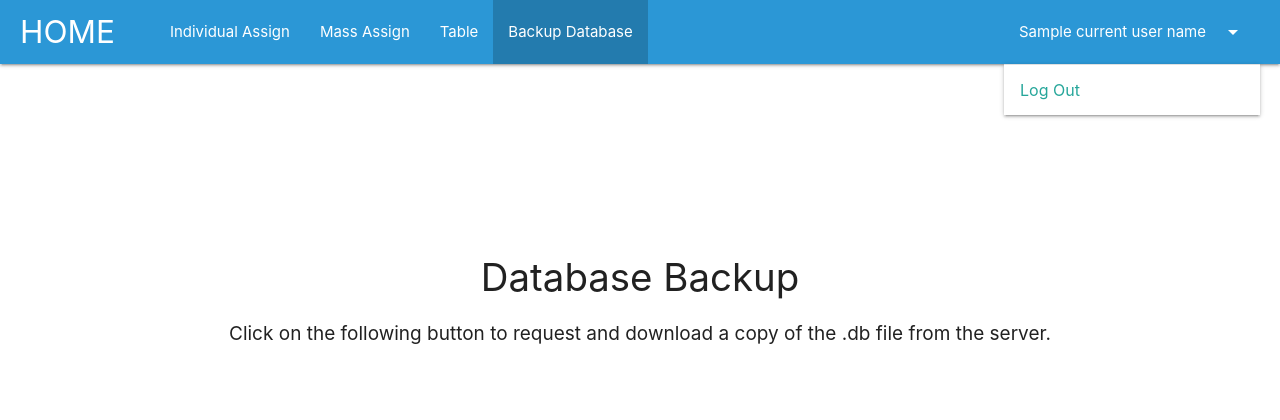
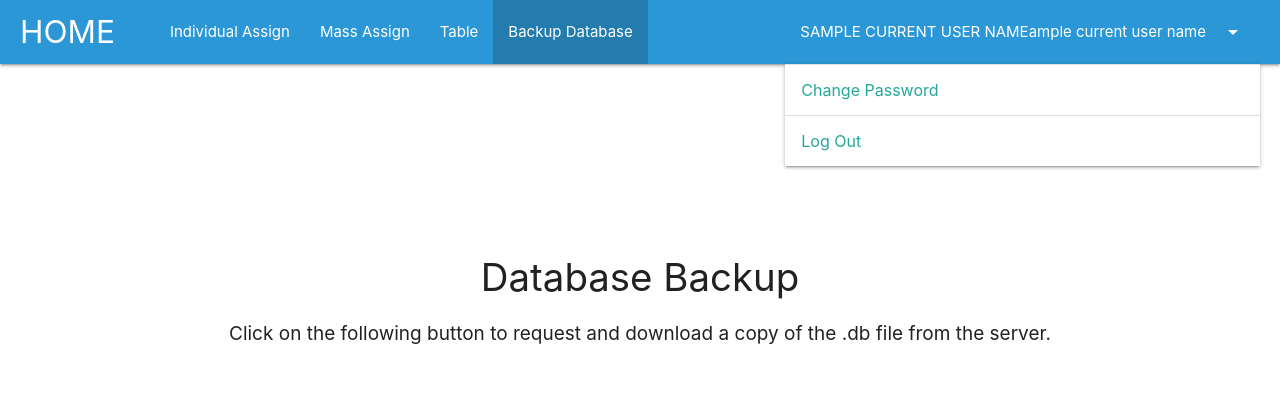
Before and after one commit to JuneLUNLV/CS490, a Flask app: template templates/backup_database.html in a window 1280 px wide, after a click that opens the changed part. Shown: the top 420 px of the page. Run offline with Flask 2, Linux system fonts and the light colour scheme; the template is opened without the code that fills it: most values are stand-ins (such as "Sample title", 1, 10 or a date in 2020); parts of the project's set-up code (start-up, migrations or seed data) failed here and were passed over; some libraries are stand-ins or nearby versions.

Commit message:
nav bar update

```diff
--- a/templates/backup_database.html
+++ b/templates/backup_database.html
@@ -114,11 +114,12 @@
 
 	<body>
 
-  <ul id="dropdown1" class="dropdown-content">
-    <li class="divider"></li>
-    <li><a href="#!">Log Out</a></li>
-  </ul>
-
+    <ul id="dropdown1" class="dropdown-content">
+      <li class="divider"></li>
+      <li><a href="#">Change Password</a></li>
+      <li class="divider"></li>
+      <li><a href="/logout">Log Out</a></li>
+    </ul>
   <nav>
     <div class="nav-wrapper" style="background-color: #2b97d6;">
       <a onclick='window.location.href = "/"' style="margin-left: 20px;margin-right: 40px;position:relative" class="brand-logo left">HOME</a>
@@ -127,7 +128,7 @@
         <li><a onclick='window.location.href = "/multiple_assign_page";'>Mass Assign</a></li>
         <li><a onclick='window.location.href = "/mentoring_joined"'>Table</a></li>
         <li><a style="background-color: rgba(0,0,0,0.19);">Backup Database</a></li>
-         <li><a style = "position: absolute;right: 0px; margin-right: 20px;" class="dropdown-trigger" href="#!" data-target="dropdown1">{{current_user_name}}<i class="material-icons right">arrow_drop_down</i></a></li>
+         <li><a style = "position: absolute;right: 0px; margin-right: 20px;" class="dropdown-trigger" href="#!" data-target="dropdown1">{{ current_user_name[0]|upper}}{{current_user_name[1:] }}<i class="material-icons right">arrow_drop_down</i></a></li>
       </ul>
     </div>
   </nav>
--- a/templates/main_menu.html
+++ b/templates/main_menu.html
@@ -520,6 +520,8 @@
 	</script>
 	<ul id="dropdown1" class="dropdown-content">
 		<li class="divider"></li>
+		<li><a href="#">Change Password</a></li>
+		<li class="divider"></li>
 		<li><a href="/logout">Log Out</a></li>
 	</ul>
 	<nav>
@@ -530,7 +532,7 @@
 				<li><a onclick='window.location.href = "/multiple_assign_page";'>Mass Assign</a></li>
 				<li><a onclick="redirect2()">Table</a></li>
 				<li><a onclick='window.location.href = "/backup_database"'>Backup Database</a></li>
-				<li><a style="position: absolute;right: 0px; margin-right: 20px;" class="dropdown-trigger" href="#!" data-target="dropdown1">{{current_user_name}}<i class="material-icons right">arrow_drop_down</i></a></li>
+				<li><a style="position: absolute;right: 0px; margin-right: 20px;" class="dropdown-trigger" href="#!" data-target="dropdown1">{{ current_user_name[0]|upper}}{{current_user_name[1:] }}<i class="material-icons right">arrow_drop_down</i></a></li>
 			</ul>
 		</div>
 	</nav>
--- a/templates/mentoring_joined.html
+++ b/templates/mentoring_joined.html
@@ -562,10 +562,14 @@
 	<script type="text/javascript" src="http://html2canvas.hertzen.com/dist/html2canvas.min.js"></script>
 	<script src="{{url_for('static', filename='jquery.flexdatalist.min.js')}}"></script>
 	<script src="{{url_for('static', filename='table2CSV.js')}}"></script>
+
 	<ul id="dropdown1" class="dropdown-content">
+		<li class="divider"></li>
+		<li><a href="#">Change Password</a></li>
 		<li class="divider"></li>
 		<li><a href="/logout">Log Out</a></li>
 	</ul>
+
 	<nav>
 		<div class="nav-wrapper" style="background-color: #2b97d6;">
 			<a onclick='window.location.href = "/"' style="margin-left: 20px;margin-right: 40px;position:relative" class="brand-logo left">HOME</a>
@@ -574,7 +578,7 @@
 				<li><a onclick='window.location.href = "/multiple_assign_page";'>Mass Assign</a></li>
 				<li><a style="background-color: rgba(0,0,0,0.19);">Table</a></li>
 				<li><a onclick='window.location.href = "/backup_database"'>Backup Database</a></li>
-				<li><a style="position: absolute;right: 0px; margin-right: 20px;" class="dropdown-trigger" href="#!" data-target="dropdown1">{{current_user_name}}<i class="material-icons right">arrow_drop_down</i></a></li>
+				<li><a style="position: absolute;right: 0px; margin-right: 20px;" class="dropdown-trigger" href="#!" data-target="dropdown1">{{ current_user_name[0]|upper}}{{current_user_name[1:] }}<i class="material-icons right">arrow_drop_down</i></a></li>
 			</ul>
 		</div>
 	</nav>
```
Also changed, not shown: templates/multiple_assign_page.html (+9 -3 lines), 1 other file.
